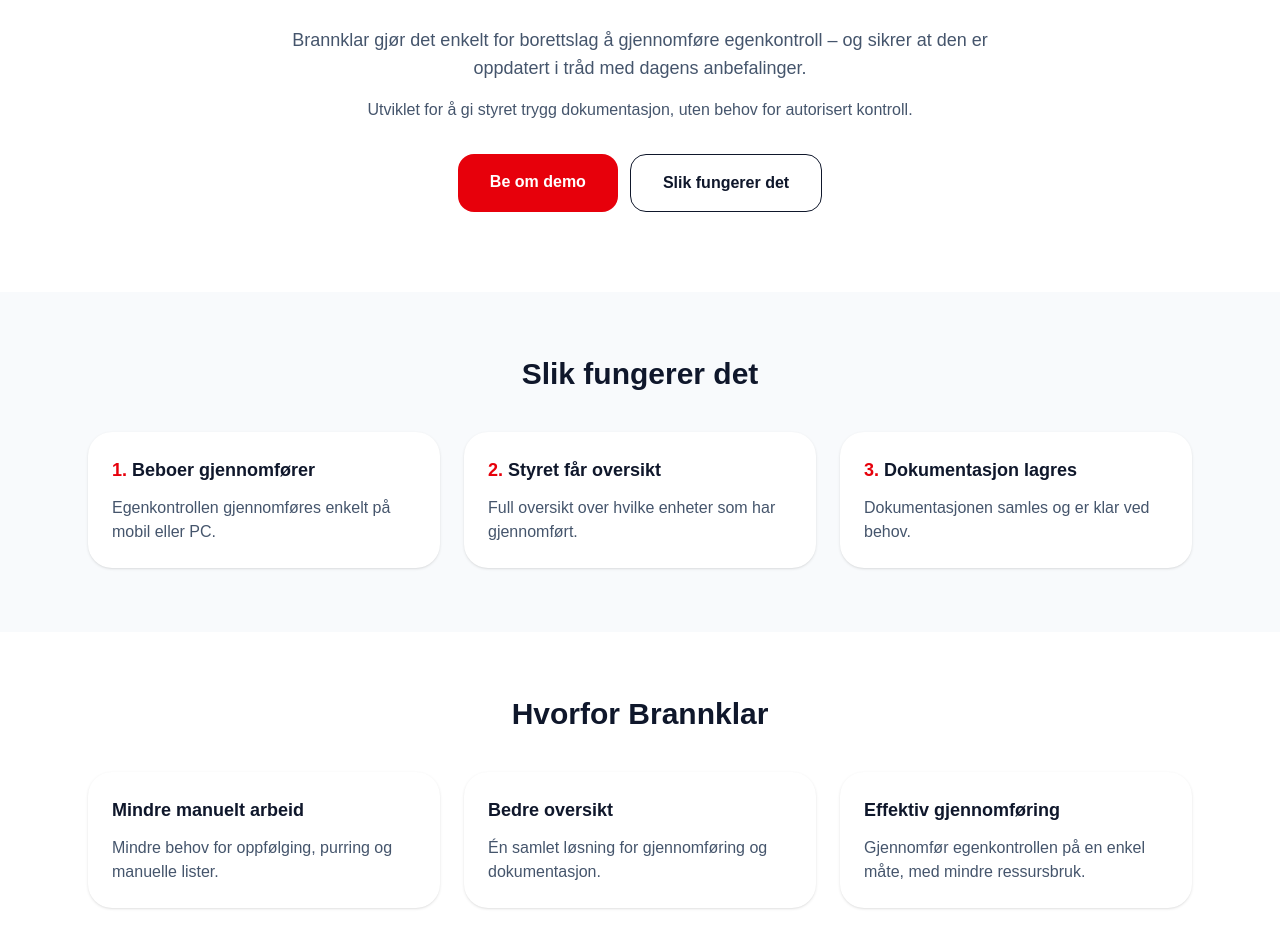
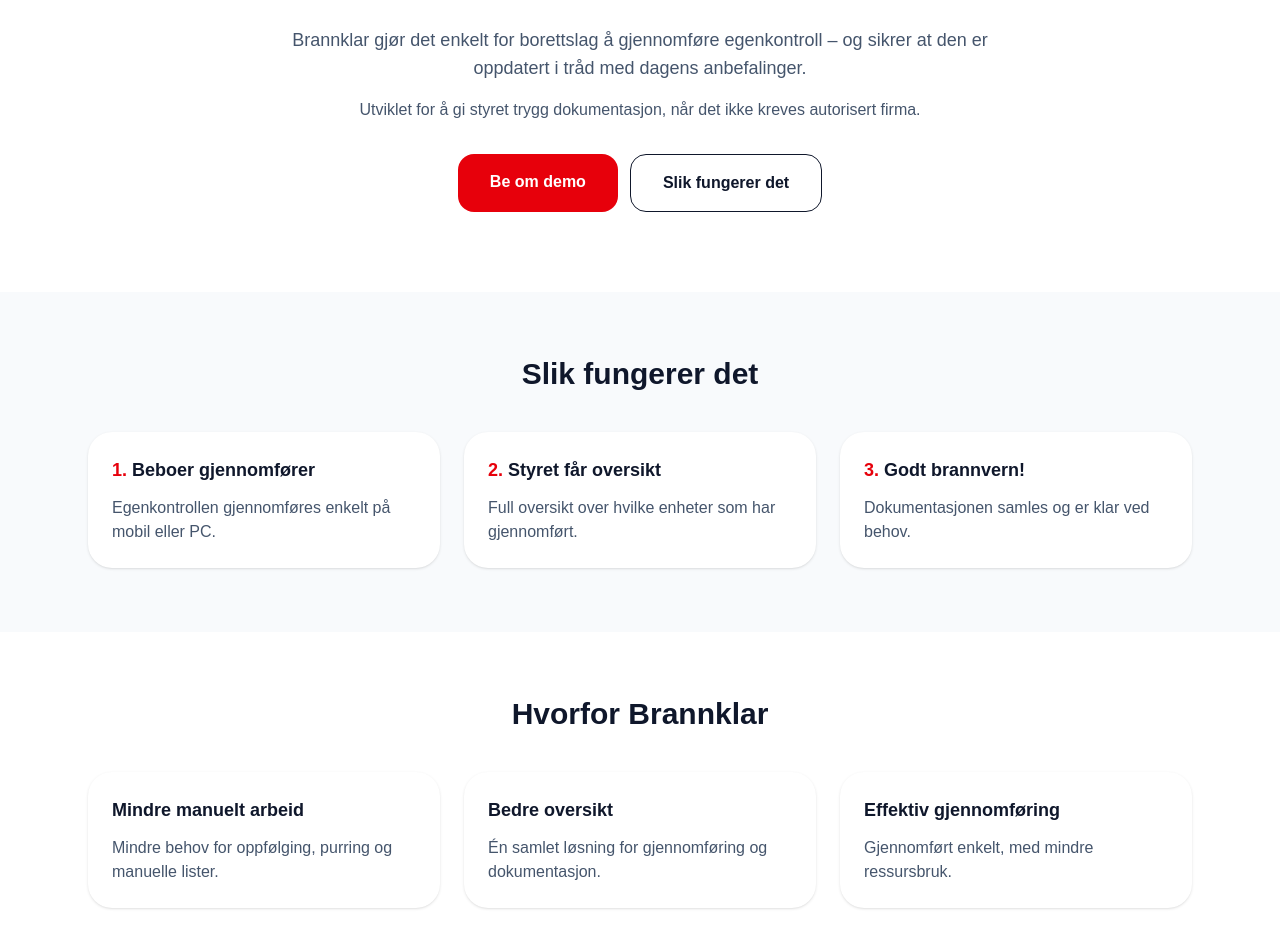
Before and after one commit to firesetgo/brannklar, a Next.js app: page / in a window 1280 px wide. Shown: the part 302-1232 px from the top of the page. Built offline with nearby package versions, Linux system fonts and the light colour scheme.

Commit message:
Oppdatert tekst og struktur (v2)

```diff
--- a/app/page.tsx
+++ b/app/page.tsx
@@ -45,8 +45,8 @@
           </p>
 
           <p className="mt-4 text-slate-600">
-            Utviklet for å gi styret trygg dokumentasjon, uten behov for
-            autorisert kontroll.
+            Utviklet for å gi styret trygg dokumentasjon, når det ikke kreves
+            autorisert firma.
           </p>
 
           <div className="mt-8 flex flex-col gap-3 sm:flex-row sm:justify-center">
@@ -95,7 +95,7 @@
 
             <div className="rounded-3xl bg-white p-6 shadow-sm">
               <h3 className="text-lg font-semibold">
-                <span className="text-red-600">3.</span> Dokumentasjon lagres
+                <span className="text-red-600">3.</span> Godt brannvern!
               </h3>
               <p className="mt-3 text-slate-600">
                 Dokumentasjonen samles og er klar ved behov.
@@ -134,7 +134,7 @@
                 Effektiv gjennomføring
               </h3>
               <p className="mt-3 text-slate-600">
-                Gjennomfør egenkontrollen på en enkel måte, med mindre ressursbruk.
+                Gjennomført enkelt, med mindre ressursbruk.
               </p>
             </div>
           </div>
```
